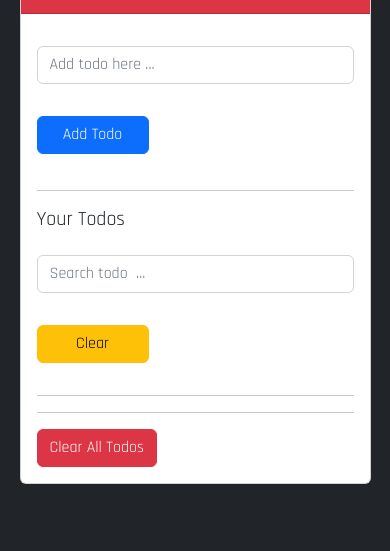
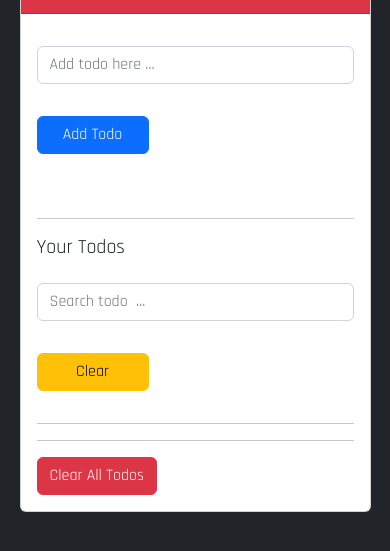
Before and after one commit to esadakman/jquery-todo-app, a plain HTML site: page index.html in a window 390 px wide. Shown: the part 109-660 px from the top of the page. Drawn offline with nearby package versions, Linux system fonts and the light colour scheme.

Commit message:
mobile alerts fixed

```diff
--- a/css/style.css
+++ b/css/style.css
@@ -21,16 +21,20 @@
 }
 
 .card-body:not(.card-body ~ .card-body) {
-    /* background: red; */
-    height: 9rem;
+    height: auto;
+    max-height: 9rem;
     transition: all .3s linear;
     overflow: hidden;
-
 }
 
+@media screen and (max-width: 600px) {
+    .card-body:not(.card-body ~ .card-body) {
+        height: auto;
+        max-height: 18rem;
+    }
+}
 
 .fa-remove {
-    /* border: 2px red solid; */
     color: red;
     font-size: 1.5rem;
     margin-right: 1rem;
```
